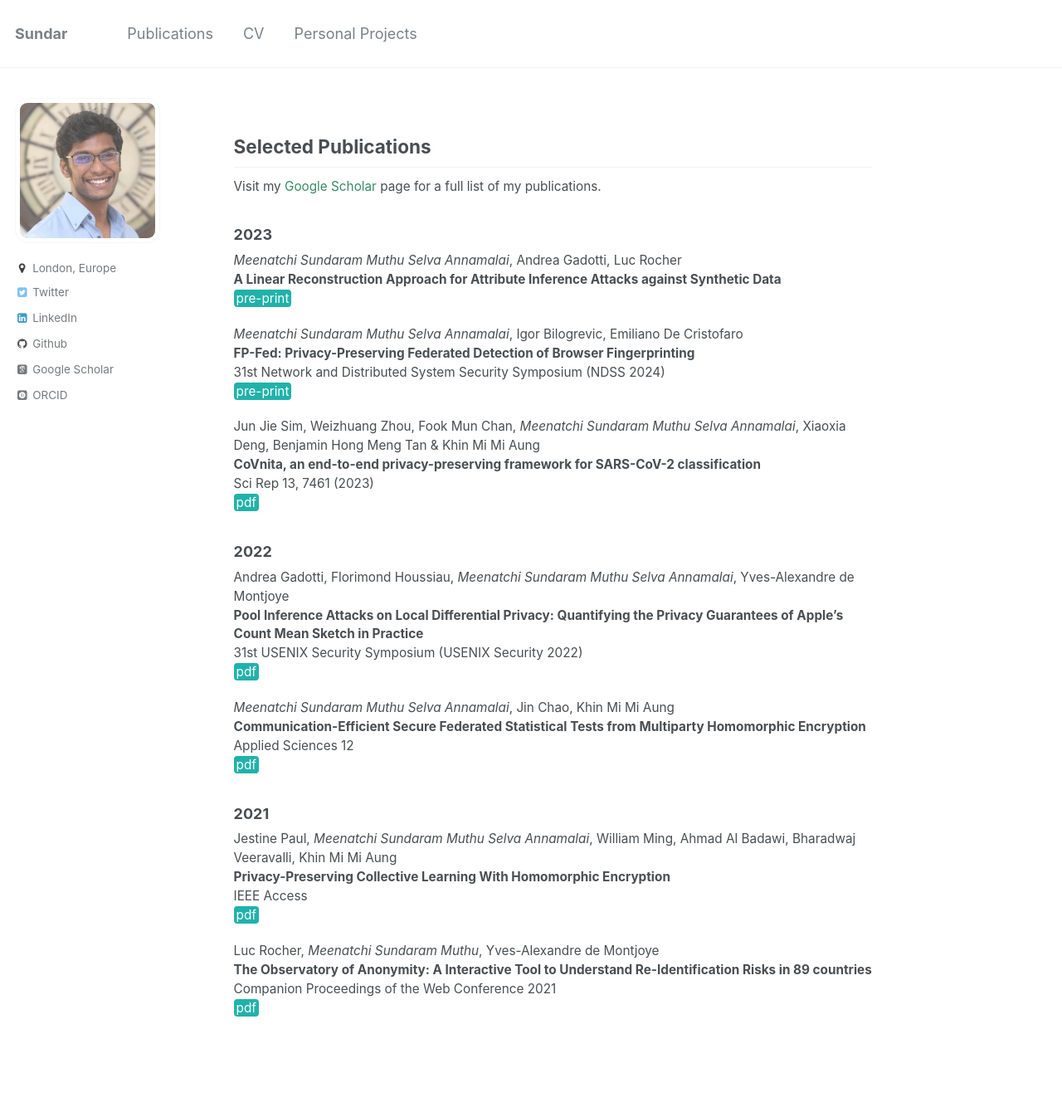
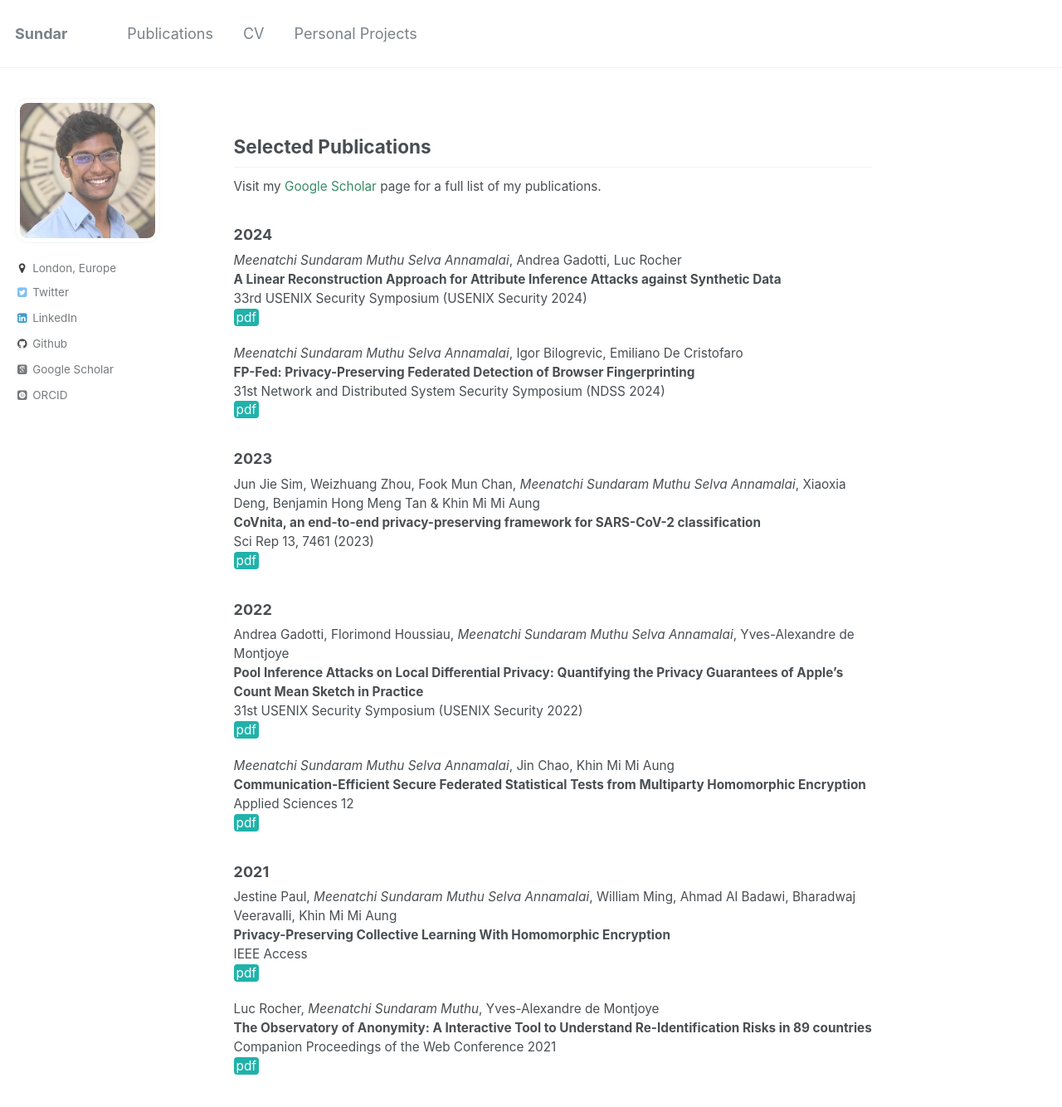
Before and after one commit to msundarmsa/msundarmsa.github.io, a Jekyll site: the page built from _pages/publications.md, in a window 1280 px wide and 1343 px high. Shown: the top 1334 px of the window at 83% size. Built offline with Jekyll 4.4.1, drawn with Linux system fonts in a browser that asks for light colours; some web fonts are replaced.

Commit message:
Updating publications

```diff
--- a/_pages/publications.md
+++ b/_pages/publications.md
@@ -9,16 +9,19 @@ author_profile: true
 
 Visit my [Google Scholar](https://scholar.google.com/citations?user=zYVEyL4AAAAJ&hl=en){:target="_blank"} page for a full list of my publications.
 
-### 2023
+### 2024
 
 *Meenatchi Sundaram Muthu Selva Annamalai*, Andrea Gadotti, Luc Rocher
 **A Linear Reconstruction Approach for Attribute Inference Attacks against Synthetic Data**
-[pre-print](https://arxiv.org/abs/2301.10053){: .btn--danger}{:target="_blank"}
+33rd USENIX Security Symposium (USENIX Security 2024)
+[pdf](https://arxiv.org/abs/2301.10053){: .btn--danger}{:target="_blank"}
 
 *Meenatchi Sundaram Muthu Selva Annamalai*, Igor Bilogrevic, Emiliano De Cristofaro
 **FP-Fed: Privacy-Preserving Federated Detection of Browser Fingerprinting**
 31st Network and Distributed System Security Symposium (NDSS 2024)
-[pre-print](https://arxiv.org/abs/2311.16940){: .btn--danger}{:target="_blank"}
+[pdf](https://arxiv.org/abs/2311.16940){: .btn--danger}{:target="_blank"}
+
+### 2023
 
 Jun Jie Sim, Weizhuang Zhou, Fook Mun Chan, *Meenatchi Sundaram Muthu Selva Annamalai*, Xiaoxia Deng, Benjamin Hong Meng Tan & Khin Mi Mi Aung
 **CoVnita, an end-to-end privacy-preserving framework for SARS-CoV-2 classification**
```
Also changed, not shown: 1 other file.
